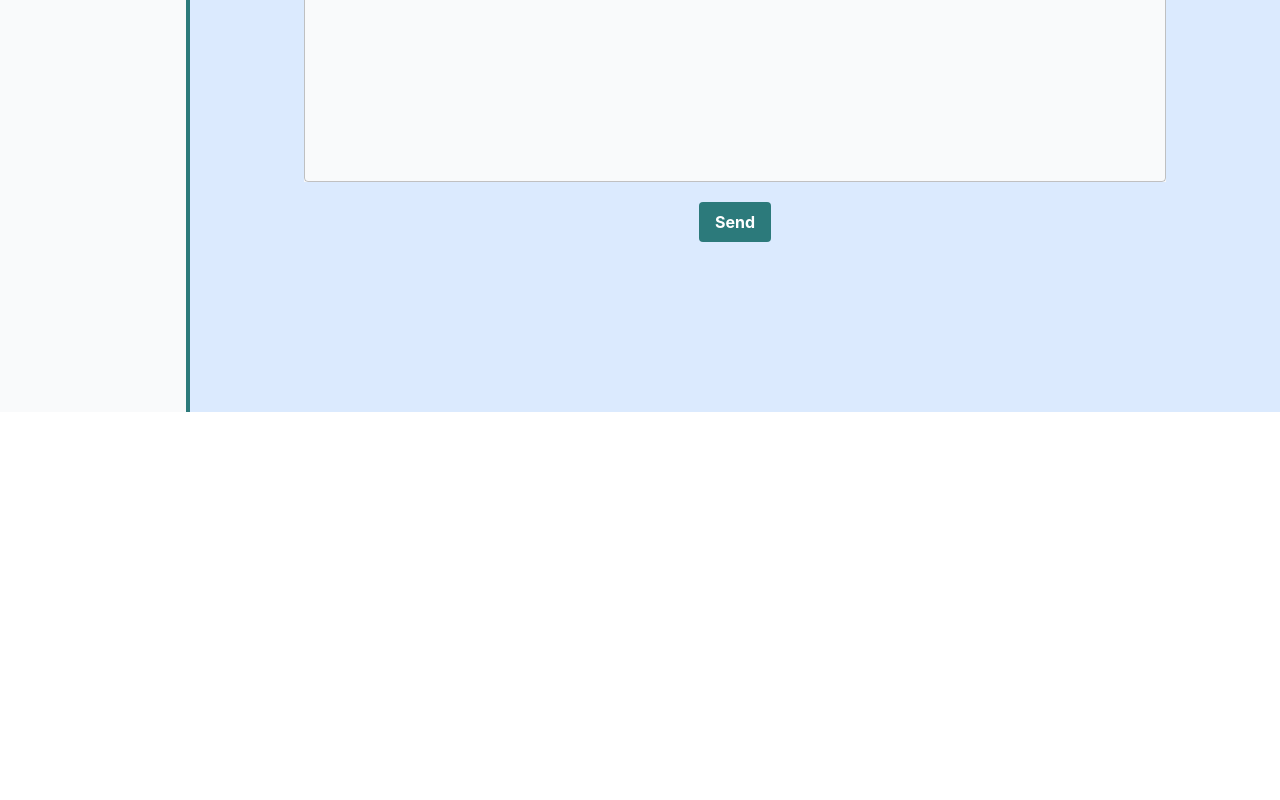
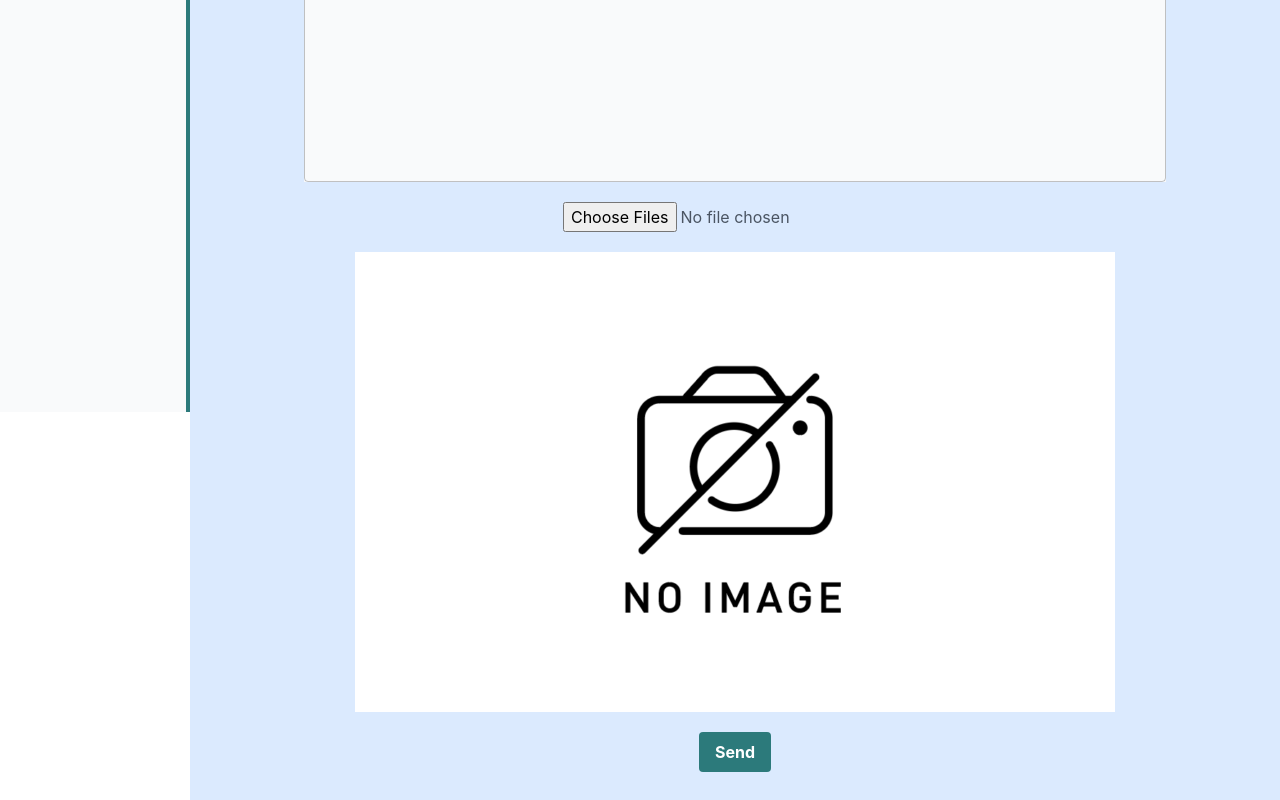
Before and after one commit to yk-you0922/divlog, a Next.js app: page /Question/NewQuestion in a window 1280 px wide. Shown: the part 482-1282 px from the top of the page. Before the commit the page ends 894 px from the top, so only its background shows below. Built offline with nearby package versions, Linux system fonts and the light colour scheme.

Commit message:
✨ ファイルアップロード＆画像複数プレビュー機能追加

```diff
--- a/src/pages/Question/NewQuestion.tsx
+++ b/src/pages/Question/NewQuestion.tsx
@@ -1,30 +1,59 @@
 import { VFC, useState, useCallback, ChangeEvent } from 'react';
-import { Select, TextField } from '@material-ui/core';
+import { Select, TextField, Input } from '@material-ui/core';
 import { useRouter } from 'next/router';
 
 import { Title } from 'src/components/Header/Title';
 import { PrimaryButton } from 'src/components/Button/PrimaryButton';
 import { Question } from 'src/types/Question';
-console.log('再レンダリング1');
 
 const NewQuestion: VFC = () => {
-
 	const router = useRouter();
 	const [title, setTitle] = useState<string>('');
-	const [categoryId, setCategoryId] = useState<string>('');
+	const [categoryId, setCategoryId] = useState<number>();
 	const [text, setText] = useState<string>('');
+	const [files, setFiles] = useState<File[]>([]);
+	const [previews, setPreviews] = useState<string[]>(['../noimage.png']);
 
-	const handleTitle = useCallback((e: ChangeEvent<HTMLInputElement>) => {
-		setTitle((prevTitle) => e.target.value);
-	}, [title]);
+	const handleTitle = useCallback(
+		(e: ChangeEvent<HTMLInputElement>) => {
+			setTitle((prevTitle) => e.target.value);
+		},
+		[title]
+	);
 
-	const handleCategoryId = useCallback((e: ChangeEvent<HTMLInputElement>) => {
-		setCategoryId((prevCategoryId) => e.target.value);
-	}, [categoryId])
+	const handleCategoryId = useCallback(
+		(e: ChangeEvent<HTMLInputElement>) => {
+			setCategoryId(e.target.valueAsNumber);
+		},
+		[categoryId]
+	);
 
-	const handleText = useCallback((e: ChangeEvent<HTMLInputElement>) => {
-		setText((prevText) => e.target.value);
-	}, [text]);
+	const handleText = useCallback(
+		(e: ChangeEvent<HTMLInputElement>) => {
+			setText((prevText) => e.target.value);
+		},
+		[text]
+	);
+
+	const handleFiles = useCallback(
+		(e: ChangeEvent<HTMLInputElement>) => {
+			const { files } = e.target;
+			let addedFiles: File[] = [];
+			let addStringFiles: string[];
+			let fileURL: string = '';
+			let fileURLs: string[] = [];
+			for (let i = 0; i < files.length; i++) {
+				addedFiles = [...Array.from(addedFiles), files[i]];
+				const stringFiles: string[] = [''];
+				addStringFiles = [...stringFiles];
+				fileURL = window.URL.createObjectURL(addedFiles[i]);
+				fileURLs = [...fileURLs, fileURL];
+			}
+			setPreviews(fileURLs);
+			setFiles(addedFiles);
+		},
+		[files]
+	);
 
 	const onClickCreate = useCallback(() => {
 		// CreateAPIURL
@@ -37,7 +66,7 @@ const NewQuestion: VFC = () => {
 			description: text,
 			categoryId: categoryId,
 			userId: 1,
-			username: "test",
+			username: 'test',
 			created_at: now,
 			updated_at: now,
 			status: 0,
@@ -45,9 +74,9 @@ const NewQuestion: VFC = () => {
 		fetch(url, {
 			method: 'POST',
 			headers: {
-				'Content-Type': 'application/json'
+				'Content-Type': 'application/json',
 			},
-			body: JSON.stringify(data)
+			body: JSON.stringify(data),
 		}).then((response) => {
 			if (!response.ok) {
 				console.log('Create Error!');
@@ -98,9 +127,20 @@ const NewQuestion: VFC = () => {
 					/>
 				</div>
 				<div className="mt-5">
-					<PrimaryButton onClick={onClickCreate}>
-						Send
-					</PrimaryButton>
+					<input type="file" multiple onChange={handleFiles} />
+				</div>
+				<div className="mt-5">
+					{previews.map((preview) => (
+						<img
+							key={preview}
+							src={preview}
+							alt="preview"
+							className="inline-block m-auto"
+						/>
+					))}
+				</div>
+				<div className="mt-5">
+					<PrimaryButton onClick={onClickCreate}>Send</PrimaryButton>
 				</div>
 			</form>
 		</div>
--- a/src/pages/Question/Questions.tsx
+++ b/src/pages/Question/Questions.tsx
@@ -19,7 +19,6 @@ type Props = {
 };
 
 const Questions: VFC<Props> = (props) => {
-	console.log(props);
 	return (
 		<div>
 			<Title>質問</Title>
```
Also changed, not shown: public/noimage.png (added).
